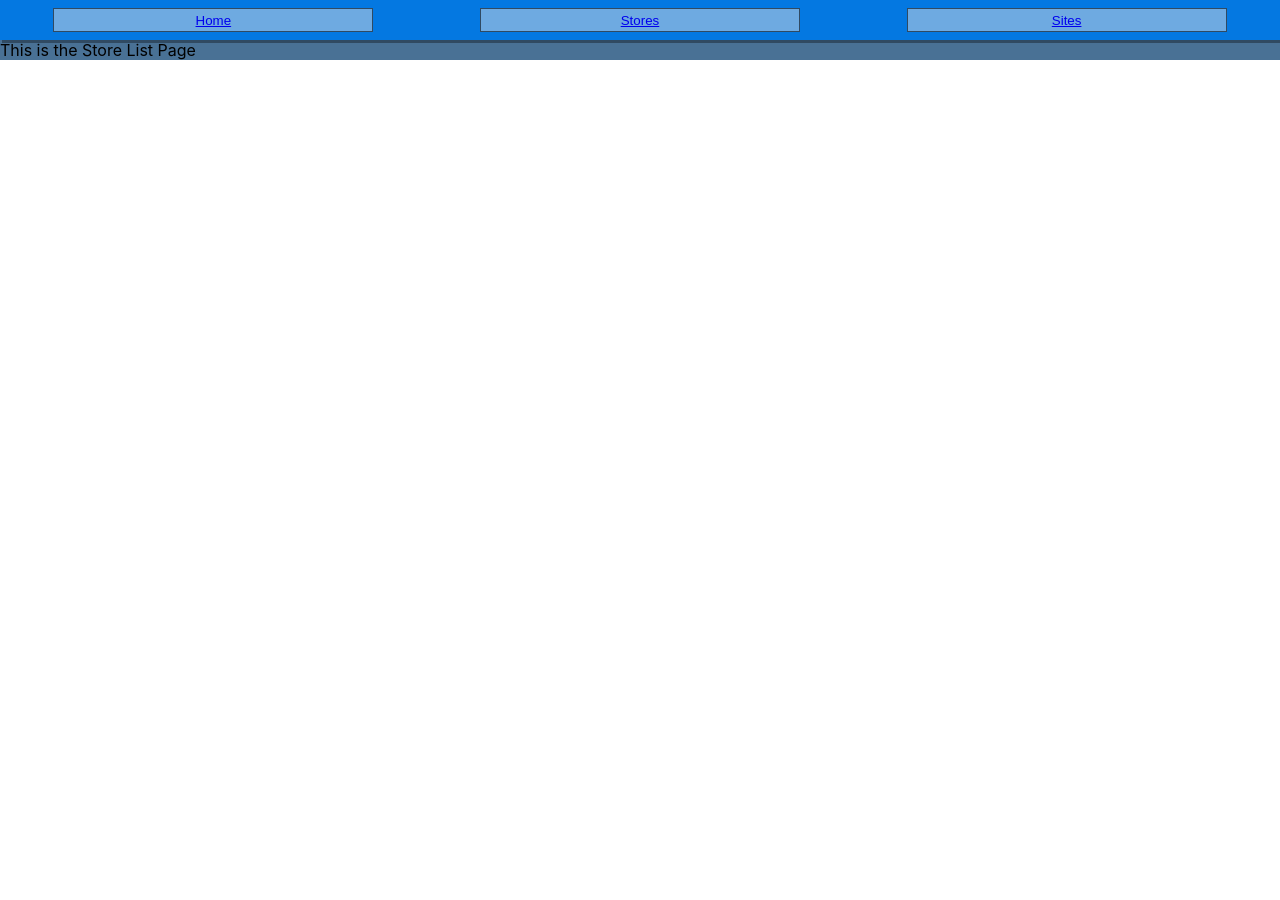
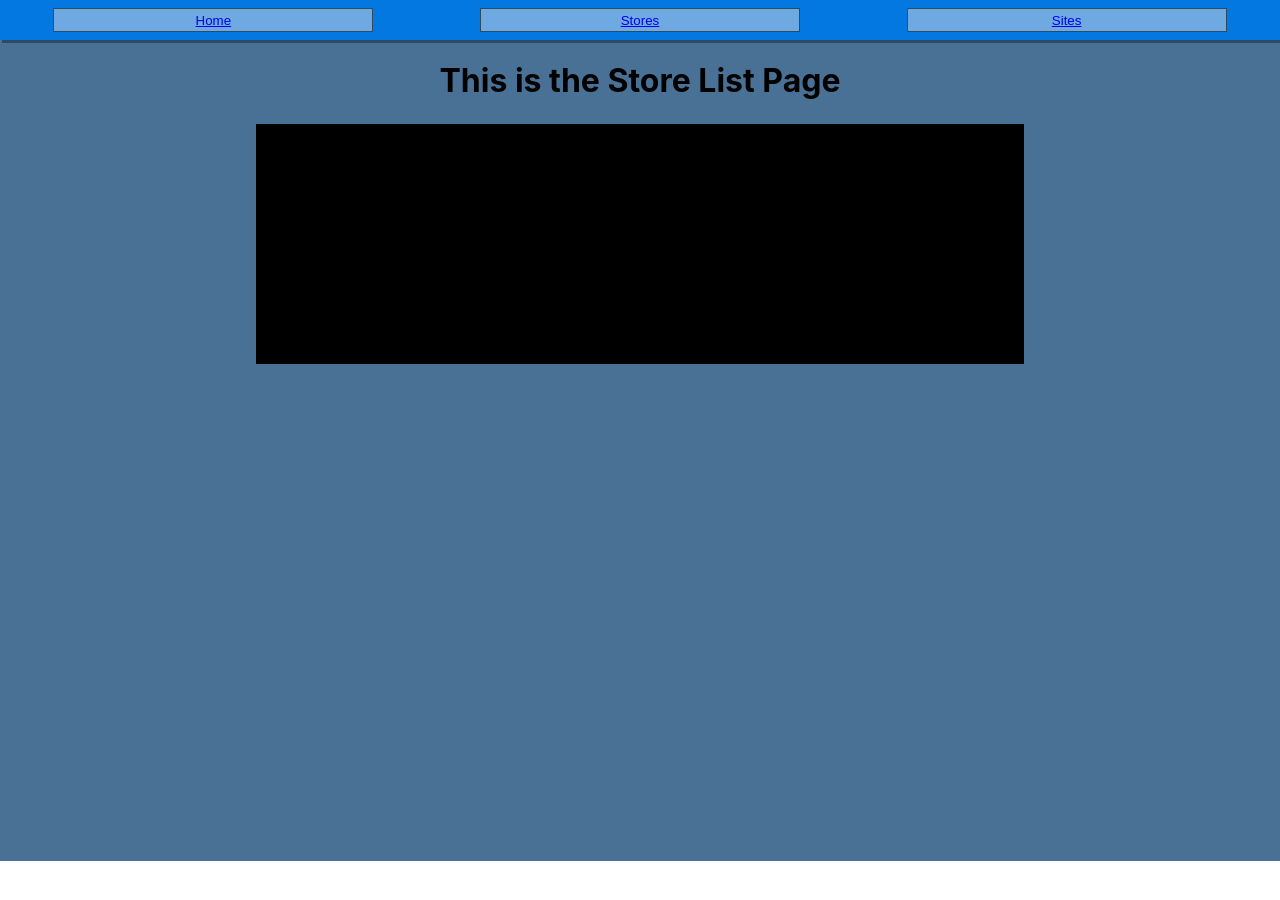
Before and after one commit to josephbkim/unit4project, a React (Create React App) app in the folder demandServer/demandreact/: page /stores in a window 1280 px wide. Shown: the top 900 px of the page. Before the commit the page ends 800 px from the top, so only its background shows below. Built offline with nearby package versions, Linux system fonts and the light colour scheme.

Commit message:
store storelist basic setup

```diff
--- /dev/null
+++ b/demandServer/demandreact/src/components/Store.js
@@ -0,0 +1,17 @@
+import React, { Component } from "react";
+import styled from "styled-components";
+
+class Store extends Component {
+  render() {
+    return <StoreBox />;
+  }
+}
+
+export default Store;
+const StoreBox = styled.div`
+  justify-self: center;
+  height: 30vh;
+  width: 60vw;
+  background-color: black;
+  margin: 2px;
+`;
--- a/demandServer/demandreact/src/components/StoreListPage.js
+++ b/demandServer/demandreact/src/components/StoreListPage.js
@@ -1,9 +1,35 @@
 import React, { Component } from "react";
+import Store from "./Store";
+import styled from "styled-components";
 
 class StoreListPage extends Component {
   render() {
-    return <div>This is the Store List Page</div>;
+    return (
+      <ConDiv>
+        <h1>This is the Store List Page</h1>
+        <StoreDiv>
+          <Store />
+        </StoreDiv>
+      </ConDiv>
+    );
   }
 }
 
 export default StoreListPage;
+
+const ConDiv = styled.div`
+  display: block;
+  text-align: center;
+  justify-items: center;
+  height: 100vh;
+  margin: auto;
+`;
+
+const StoreDiv = styled.div`
+  display: flex;
+  flex-direction: row;
+  justify-content: space-around;
+  align-content: space-around;
+  height: 100vh;
+  width: 100vw;
+`;
```
